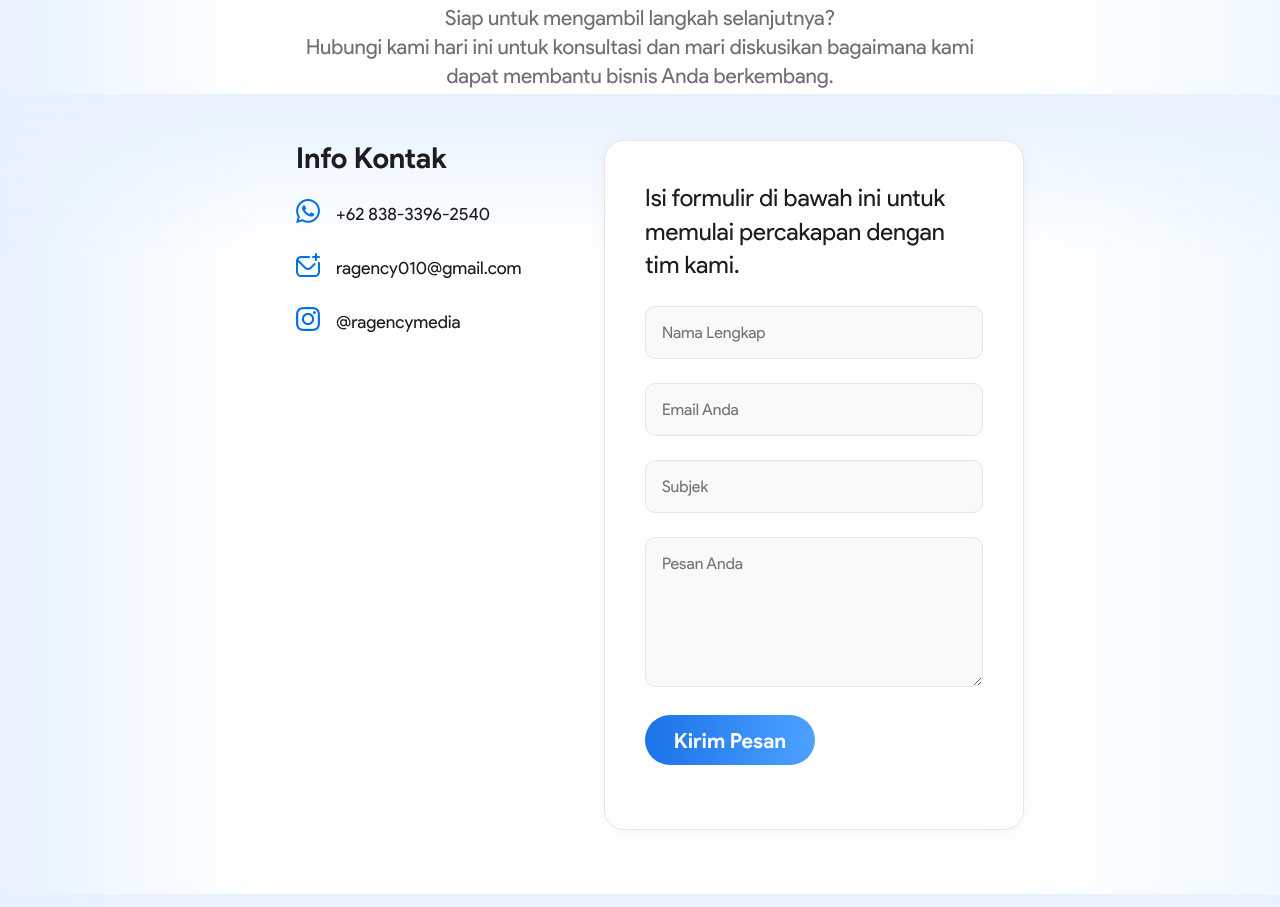
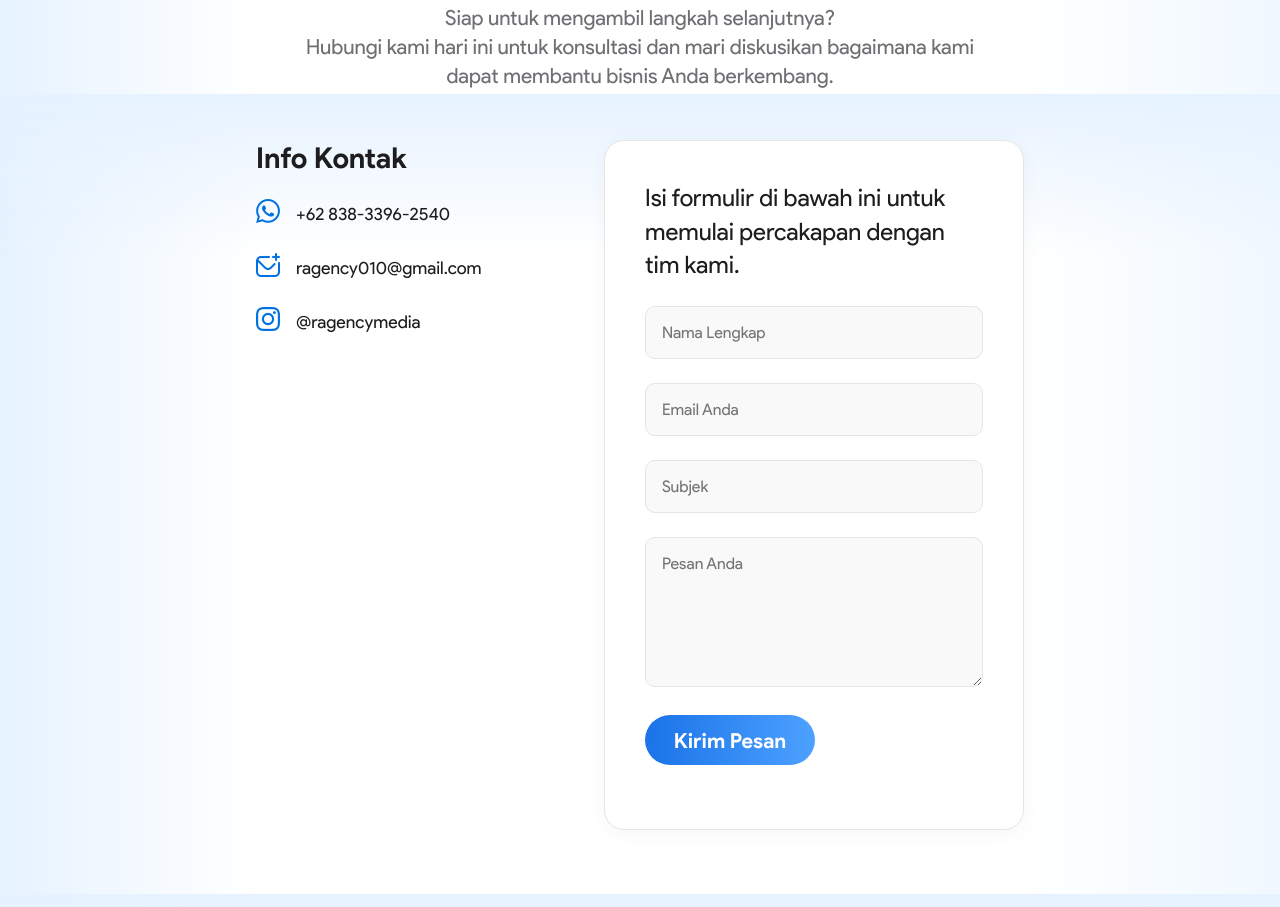
Before and after one commit to ragencysource/Ragency-sites, a plain HTML site: page index.html in a window 1280 px wide. Shown: the part 4706-5613 px from the top of the page. Drawn offline with nearby package versions, Linux system fonts and the light colour scheme.

Commit message:
Update style.css

```diff
--- a/style.css
+++ b/style.css
@@ -625,7 +625,6 @@ section {
 }
 .contact-info {
   text-align: left;
-  padding-left: 2.5rem;
 }
 .contact-form {
   background-color: var(--card-bg-color);
```
